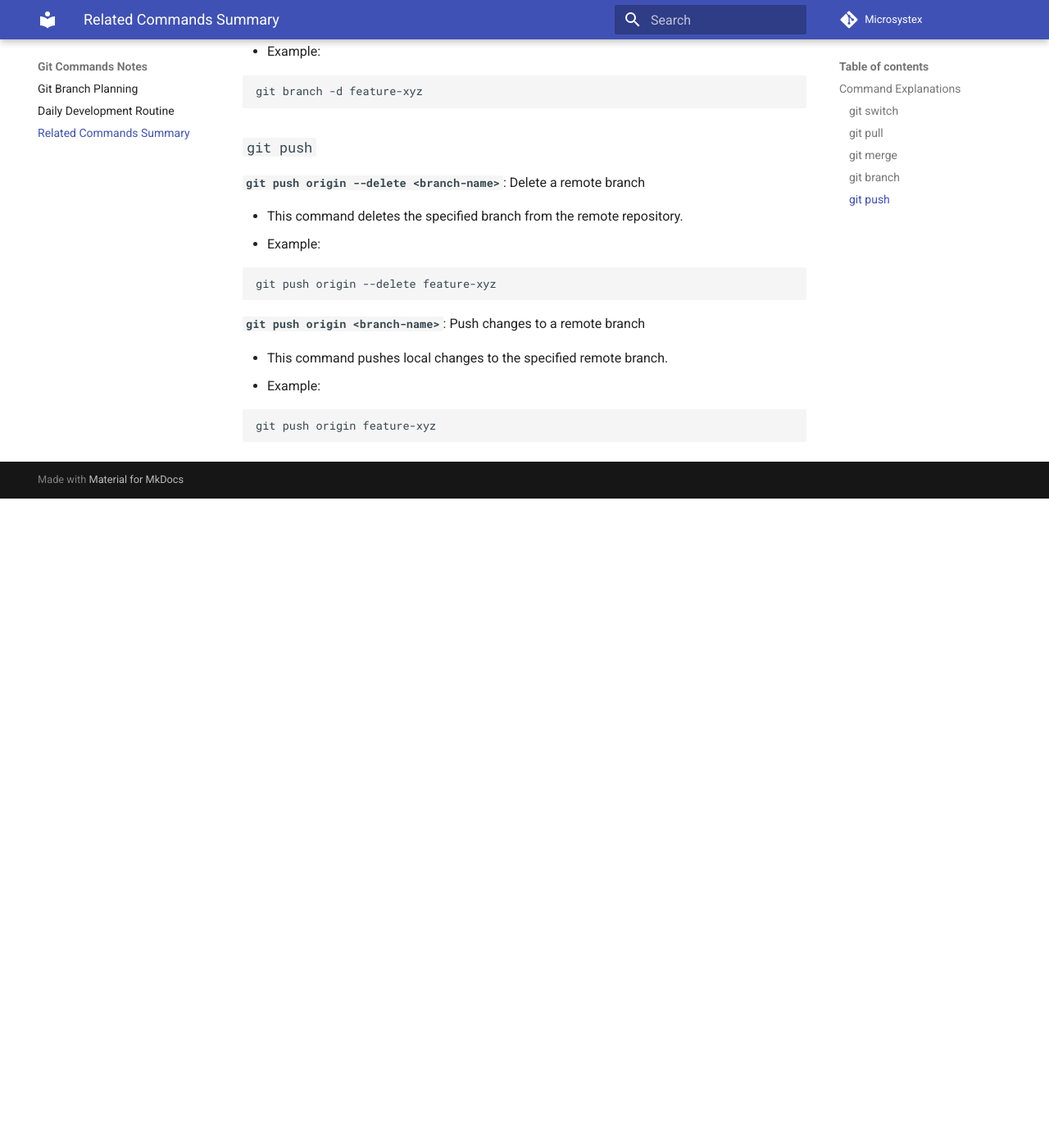
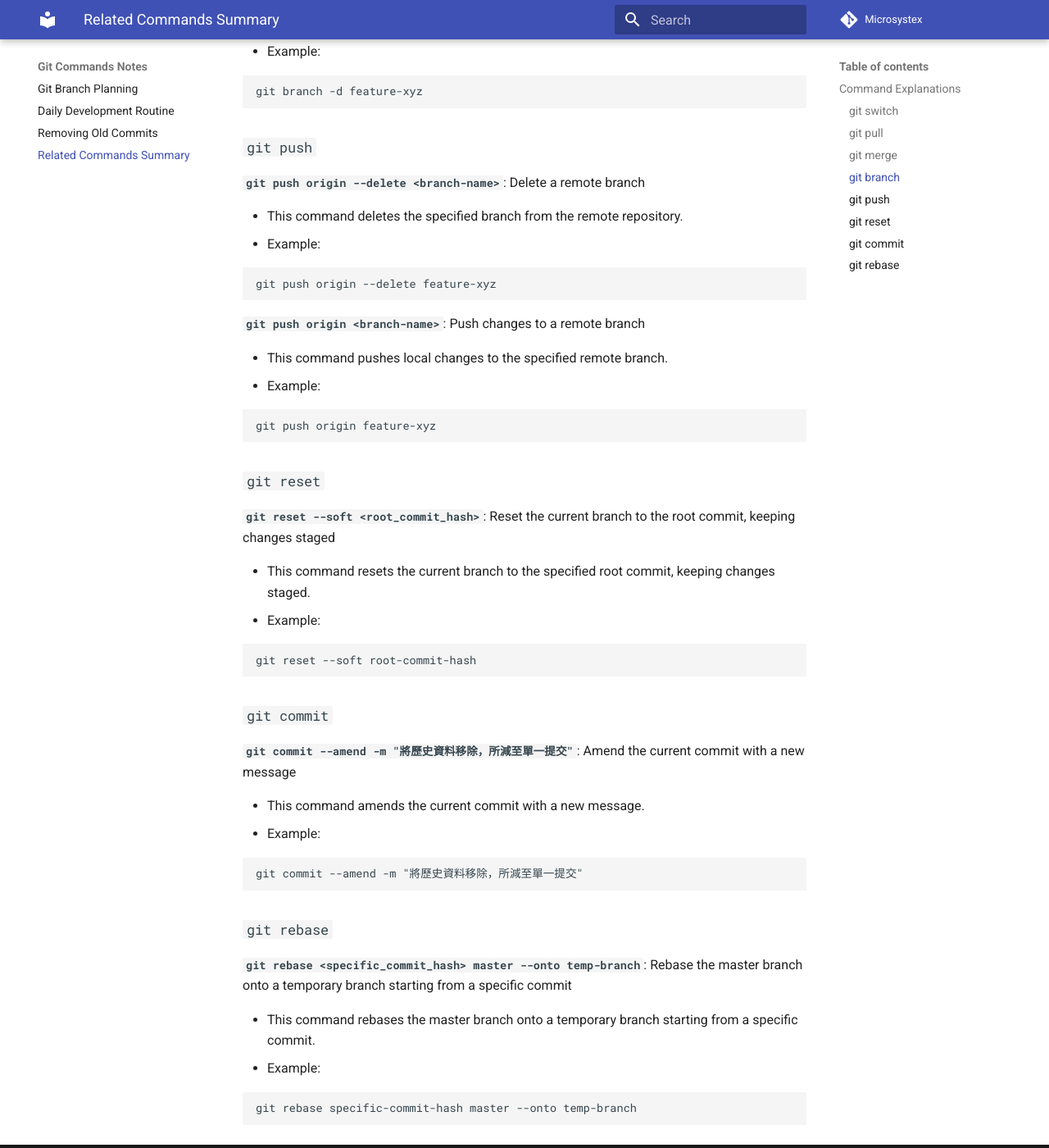
Before and after one commit to microsystex/git-commands-notes, an MkDocs documentation site: the page built from docs/related-commands-summary.md, in a window 1280 px wide and 1400 px high, scrolled down 1179 px. Shown: the whole window at 82% size. Built offline with MkDocs 1.6.1 and Material for MkDocs 9.7.7, drawn with Linux system fonts in a browser that asks for light colours; before the commit the page ends 1787 px from its top, so only the background shows below that.

Commit message:
Add documentation for removing old commits and update navigation

````diff
--- a/docs/related-commands-summary.md
+++ b/docs/related-commands-summary.md
@@ -74,3 +74,36 @@ git push origin --delete feature-xyz
 ```bash
 git push origin feature-xyz
 ```
+
+### `git reset`
+
+**`git reset --soft <root_commit_hash>`**: Reset the current branch to the root commit, keeping changes staged
+
+- This command resets the current branch to the specified root commit, keeping changes staged.
+- Example:
+
+```bash
+git reset --soft root-commit-hash
+```
+
+### `git commit`
+
+**`git commit --amend -m "將歷史資料移除，所減至單一提交"`**: Amend the current commit with a new message
+
+- This command amends the current commit with a new message.
+- Example:
+
+```bash
+git commit --amend -m "將歷史資料移除，所減至單一提交"
+```
+
+### `git rebase`
+
+**`git rebase <specific_commit_hash> master --onto temp-branch`**: Rebase the master branch onto a temporary branch starting from a specific commit
+
+- This command rebases the master branch onto a temporary branch starting from a specific commit.
+- Example:
+
+```bash
+git rebase specific-commit-hash master --onto temp-branch
+```
--- a/mkdocs.yml
+++ b/mkdocs.yml
@@ -9,4 +9,5 @@ theme:
 nav:
   - Git Branch Planning: git-branch-planning.md
   - Daily Development Routine: daily-development-routine.md
+  - Removing Old Commits: removing-old-commits.md
   - Related Commands Summary: related-commands-summary.md
````
Also changed, not shown: docs/index.md (+15 -3 lines), docs/removing-old-commits.md (added, +64 -0 lines).
